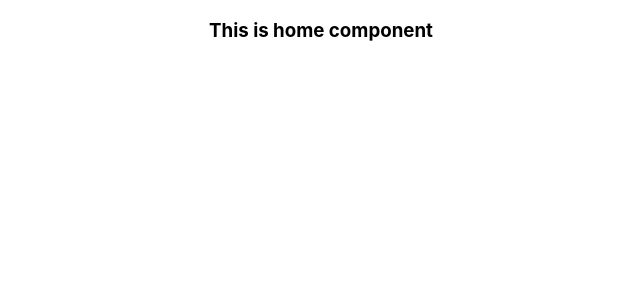
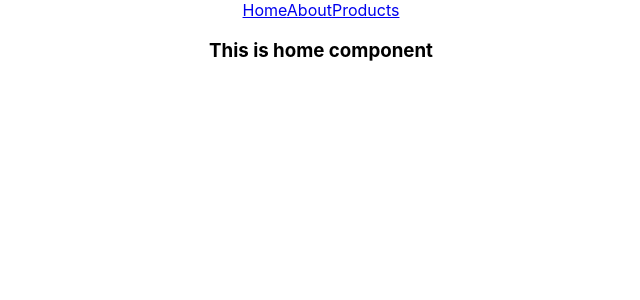
Before and after one commit to AlAminMiah4274/reactRouterExplore, a React (Create React App) app: page /home in a window 1280 px wide. Shown: the top 300 px of the page, without its empty margins (319-959 px from the left). Built offline with nearby package versions, Linux system fonts and the light colour scheme.

Commit message:
created header component and declared link

```diff
--- a/src/App.js
+++ b/src/App.js
@@ -1,12 +1,13 @@
 import { createBrowserRouter, RouterProvider } from 'react-router-dom';
 import './App.css';
+import About from './components/About/About';
 import Home from './components/Home/Home';
 
 function App() {
   const router = createBrowserRouter([
     { path: '/', element: <div>This is default page</div> },
     { path: '/home', element: <Home></Home> },
-    { path: 'about', element: <div>This is about page</div> }
+    { path: 'about', element: <About></About> }
   ]);
   return (
     <div className="App">
--- a/src/components/About/About.js
+++ b/src/components/About/About.js
@@ -1,8 +1,10 @@
 import React from 'react';
+import Header from '../Header/Header';
 
 const About = () => {
     return (
         <div>
+            <Header></Header>
             <h3>This is the truth real about me page</h3>
         </div>
     );
--- /dev/null
+++ b/src/components/Header/Header.js
@@ -0,0 +1,14 @@
+import React from 'react';
+import { Link } from 'react-router-dom';
+
+const Header = () => {
+    return (
+        <div>
+            <Link to='/home'>Home</Link>
+            <Link to='/about'>About</Link>
+            <Link to='/products'>Products</Link>
+        </div>
+    );
+};
+
+export default Header;
--- a/src/components/Home/Home.js
+++ b/src/components/Home/Home.js
@@ -1,8 +1,10 @@
 import React from 'react';
+import Header from '../Header/Header';
 
 const Home = () => {
     return (
         <div>
+            <Header></Header>
             <h3>This is home component</h3>
         </div>
     );
```
